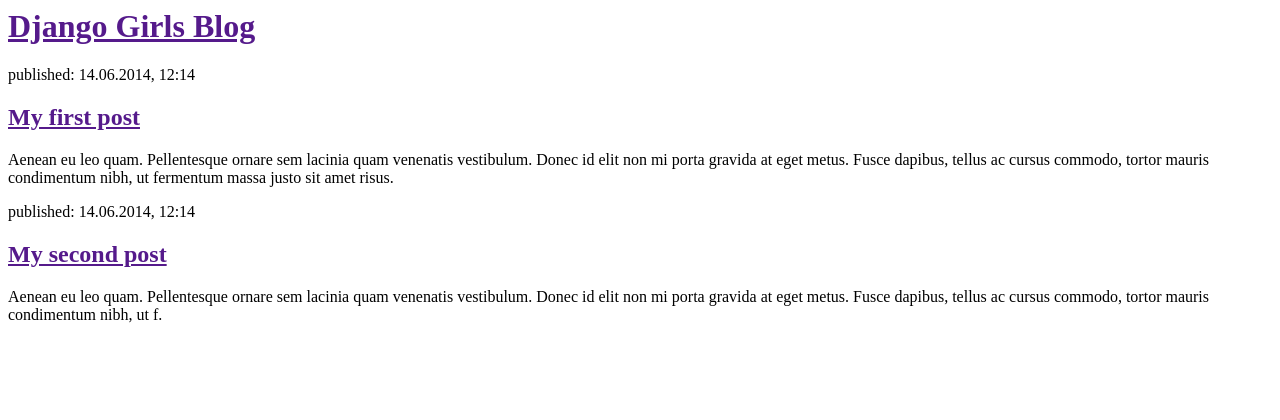
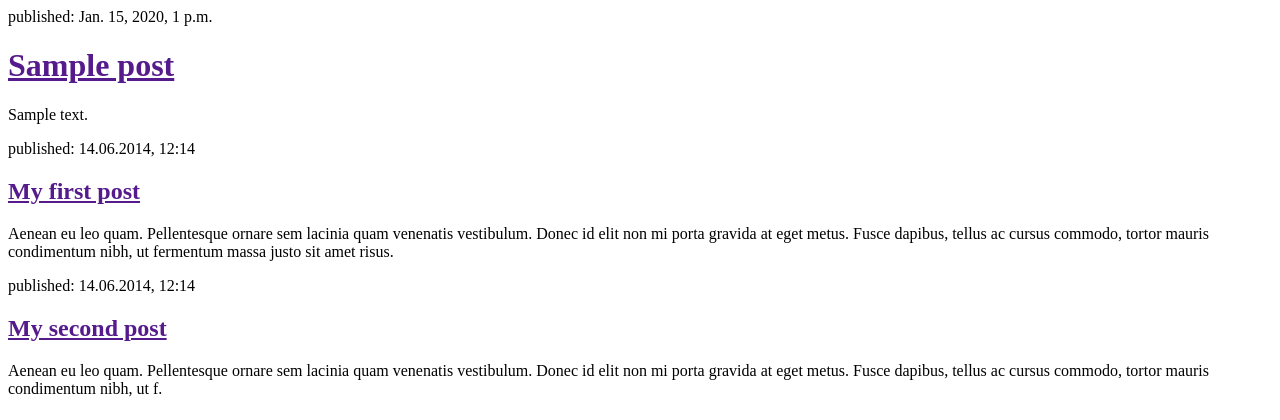
Before and after one commit to fissil/my-first-blog, a Django app: page / in a window 1280 px wide. Shown: the top 420 px of the page. Run offline with Django 3.2, Linux system fonts and the light colour scheme; tables that the repository leaves empty hold one stand-in row (values such as "Sample post").

Commit message:
Modified template

```diff
--- a/blog/templates/blog/post_list.html
+++ b/blog/templates/blog/post_list.html
@@ -3,9 +3,13 @@
             <title>Django Girls blog</title>
         </head>
         <body>
-            <div>
-                <h1><a href="">Django Girls Blog</a></h1>
-            </div>
+ {% for post in posts %}
+        <div>
+            <p>published: {{ post.published_date }}</p>
+            <h1><a href="">{{ post.title }}</a></h1>
+            <p>{{ post.text|linebreaksbr }}</p>
+        </div>
+    {% endfor %}
 
             <div>
                 <p>published: 14.06.2014, 12:14</p>
--- a/blog/views.py
+++ b/blog/views.py
@@ -1,5 +1,7 @@
 from django.shortcuts import render
-
+from .models import Post
+from django.utils import timezone
 # Create your views here.
 def post_list(request):
-    return render(request, 'blog/post_list.html', {})
+    posts = Post.objects.all()
+    return render(request, 'blog/post_list.html', {'posts':posts})
```
